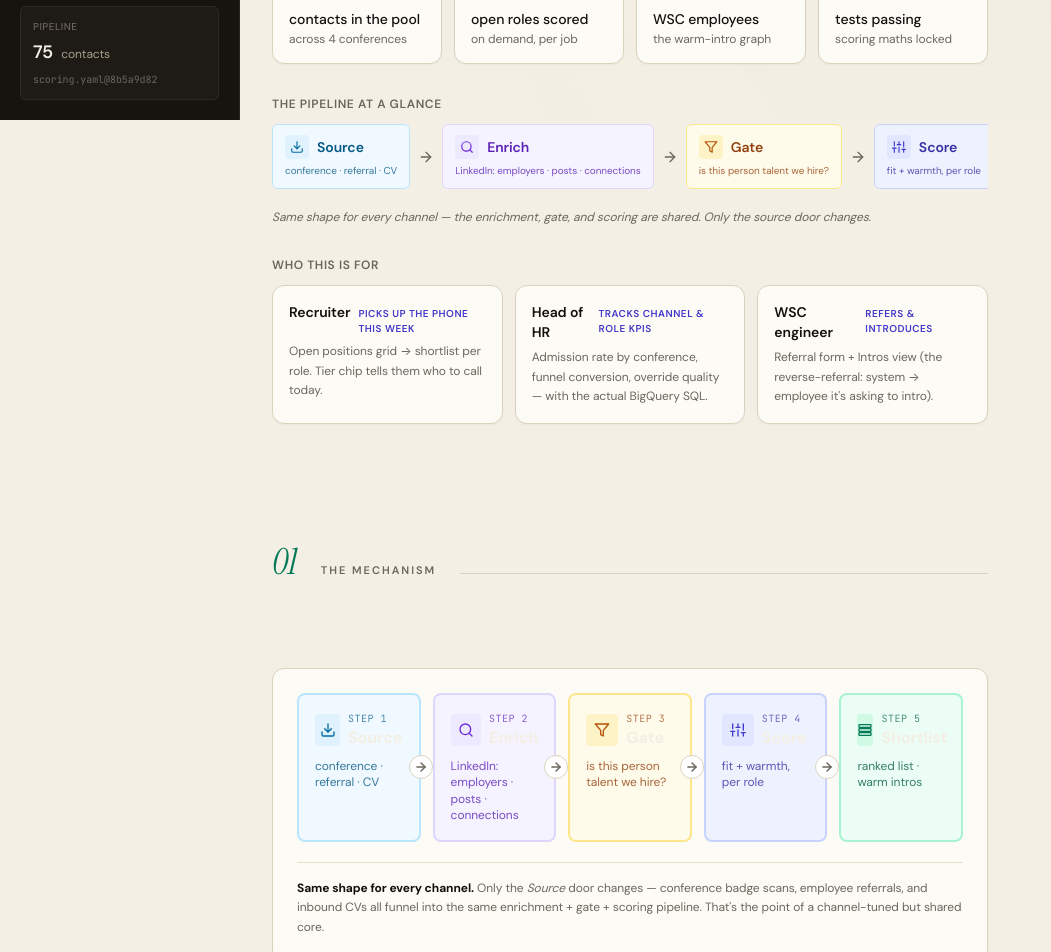
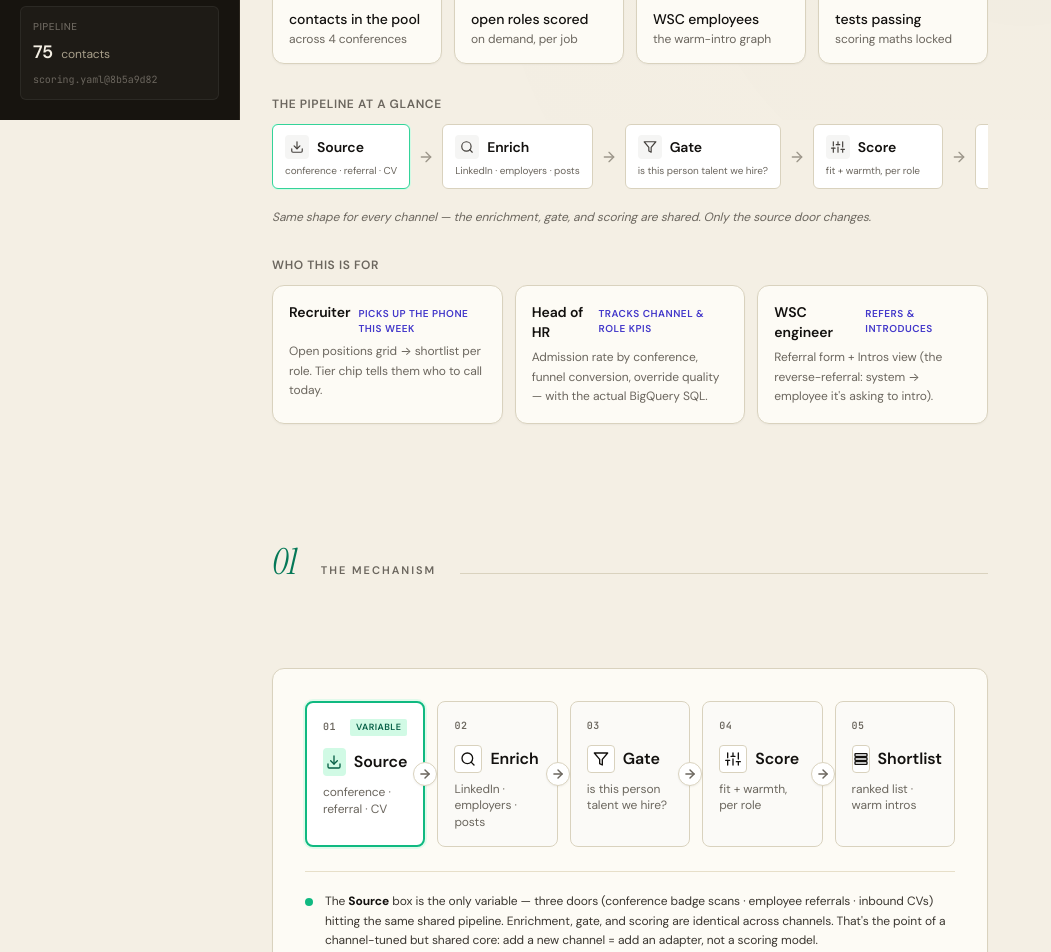
Before and after one commit to gal33k/wsc-talent-pool, a Next.js app in the folder web/: page /methodology in a window 1280 px wide. Shown: the part 680-1632 px from the top of the page, without its empty margins (0-1051 px from the left). Built offline with nearby package versions, Linux system fonts and the light colour scheme.

Commit message:
Flow diagram redesign: unified aesthetic, readable text, source distinguished as variable entry

```diff
--- a/web/app/methodology/page.tsx
+++ b/web/app/methodology/page.tsx
@@ -847,46 +847,38 @@ function DesignDoc({ pool: _pool }: { pool: ReturnType<typeof usePool>["pool"] }
  * Shared visual components
  * ============================================================================ */
 
-const BOXES = [
-  { id: "source",     label: "Source",     icon: "download" as const, tint: "sky",     hint: "conference · referral · CV" },
-  { id: "enrich",     label: "Enrich",     icon: "search"   as const, tint: "violet",  hint: "LinkedIn: employers · posts · connections" },
-  { id: "gate",       label: "Gate",       icon: "filter"   as const, tint: "amber",   hint: "is this person talent we hire?" },
-  { id: "score",      label: "Score",      icon: "sliders"  as const, tint: "indigo",  hint: "fit + warmth, per role" },
-  { id: "shortlist",  label: "Shortlist",  icon: "list"     as const, tint: "emerald", hint: "ranked list · warm intros" },
+const BOXES: Array<{
+  id: string;
+  label: string;
+  icon: React.ComponentProps<typeof Icon>["name"];
+  hint: string;
+  role: "source" | "shared";
+}> = [
+  { id: "source",    label: "Source",    icon: "download", hint: "conference · referral · CV",  role: "source" },
+  { id: "enrich",    label: "Enrich",    icon: "search",   hint: "LinkedIn · employers · posts",  role: "shared" },
+  { id: "gate",      label: "Gate",      icon: "filter",   hint: "is this person talent we hire?", role: "shared" },
+  { id: "score",     label: "Score",     icon: "sliders",  hint: "fit + warmth, per role",         role: "shared" },
+  { id: "shortlist", label: "Shortlist", icon: "list",     hint: "ranked list · warm intros",      role: "shared" },
 ];
-
-const TINT_BG: Record<string, string> = {
-  sky:     "bg-sky-50 border-sky-200 text-sky-800",
-  violet:  "bg-violet-50 border-violet-200 text-violet-800",
-  amber:   "bg-amber-50 border-amber-200 text-amber-800",
-  indigo:  "bg-indigo-50 border-indigo-200 text-indigo-800",
-  emerald: "bg-emerald-50 border-emerald-200 text-emerald-800",
-};
-
-const TINT_ICON: Record<string, string> = {
-  sky:     "bg-sky-100 text-sky-700",
-  violet:  "bg-violet-100 text-violet-700",
-  amber:   "bg-amber-100 text-amber-700",
-  indigo:  "bg-indigo-100 text-indigo-700",
-  emerald: "bg-emerald-100 text-emerald-700",
-};
 
 function MiniFlowDiagram() {
   return (
     <div className="flex items-stretch gap-2 overflow-x-auto pb-2">
       {BOXES.map((b, i) => (
         <div key={b.id} className="flex items-center gap-2 flex-shrink-0">
-          <div className={`rounded-md border px-3 py-2.5 min-w-[130px] ${TINT_BG[b.tint]}`}>
+          <div className={`rounded-md border px-3 py-2.5 min-w-[130px] bg-white ${
+            b.role === "source" ? "border-emerald-400 ring-1 ring-emerald-100" : "border-border"
+          }`}>
             <div className="flex items-center gap-2">
-              <div className={`w-6 h-6 rounded flex items-center justify-center ${TINT_ICON[b.tint]}`}>
+              <div className="w-6 h-6 rounded flex items-center justify-center bg-stone-100 text-stone-700">
                 <Icon name={b.icon} className="w-3.5 h-3.5" strokeWidth={2} />
               </div>
-              <div className="text-sm font-semibold">{b.label}</div>
+              <div className="text-sm font-semibold text-text">{b.label}</div>
             </div>
-            <div className="text-[10px] mt-1 opacity-80">{b.hint}</div>
+            <div className="text-[10px] mt-1 text-mute">{b.hint}</div>
           </div>
           {i < BOXES.length - 1 && (
-            <Icon name="arrow-right" className="w-4 h-4 text-mute flex-shrink-0" strokeWidth={2} />
+            <Icon name="arrow-right" className="w-4 h-4 text-faint flex-shrink-0" strokeWidth={2} />
           )}
         </div>
       ))}
@@ -896,34 +888,54 @@ function MiniFlowDiagram() {
 
 function FlowDiagramLarge() {
   return (
-    <div className="card p-6 bg-gradient-to-br from-slate-50 to-white">
+    <div className="card p-6 md:p-8 bg-white">
       <div className="grid grid-cols-1 md:grid-cols-5 gap-3 items-stretch">
-        {BOXES.map((b, i) => (
+        {BOXES.map((b, i) => {
+          const isSource = b.role === "source";
+          return (
             <div key={b.id} className="relative">
-            <div className={`rounded-lg border-2 p-4 h-full ${TINT_BG[b.tint]}`}>
+              <div className={`rounded-lg border p-4 h-full transition-colors ${
+                isSource
+                  ? "bg-white border-emerald-500 border-2 ring-2 ring-emerald-100/60"
+                  : "bg-stone-50/60 border-border hover:border-border-strong"
+              }`}>
+                <div className="flex items-baseline justify-between mb-3">
+                  <span className="font-mono text-[10px] uppercase tracking-wider text-mute font-semibold">
+                    {String(i + 1).padStart(2, "0")}
+                  </span>
+                  {isSource && (
+                    <span className="inline-flex items-center gap-1 text-[9px] uppercase tracking-wider font-semibold text-emerald-800 bg-emerald-100 rounded-sm px-1.5 py-0.5">
+                      variable
+                    </span>
+                  )}
+                </div>
                 <div className="flex items-center gap-2 mb-2">
-                <div className={`w-8 h-8 rounded flex items-center justify-center ${TINT_ICON[b.tint]}`}>
+                  <div className={`w-7 h-7 rounded flex items-center justify-center ${
+                    isSource ? "bg-emerald-100 text-emerald-800" : "bg-white text-text border border-border"
+                  }`}>
                     <Icon name={b.icon} className="w-4 h-4" strokeWidth={2} />
                   </div>
-                <div>
-                  <div className="text-[10px] font-mono uppercase tracking-wider opacity-70">Step {i + 1}</div>
-                  <div className="text-base font-bold">{b.label}</div>
+                  <div className="text-base font-semibold text-text">{b.label}</div>
                 </div>
-              </div>
-              <div className="text-xs opacity-80 leading-snug">{b.hint}</div>
+                <div className="text-xs text-mute leading-snug">{b.hint}</div>
               </div>
               {i < BOXES.length - 1 && (
-              <div className="hidden md:flex absolute top-1/2 -right-3 -translate-y-1/2 z-10 w-6 h-6 rounded-full bg-white border border-border items-center justify-center">
+                <div className="hidden md:flex absolute top-1/2 -right-3 -translate-y-1/2 z-10 w-6 h-6 rounded-full bg-white border border-border items-center justify-center shadow-sm">
                   <Icon name="arrow-right" className="w-3.5 h-3.5 text-mute" strokeWidth={2.5} />
                 </div>
               )}
             </div>
-        ))}
+          );
+        })}
       </div>
-      <div className="mt-5 pt-4 border-t border-border-faint text-xs text-mute leading-relaxed">
-        <strong className="text-text">Same shape for every channel.</strong> Only the <em>Source</em> door
-        changes — conference badge scans, employee referrals, and inbound CVs all funnel into the same
-        enrichment + gate + scoring pipeline. That's the point of a channel-tuned but shared core.
+      <div className="mt-6 pt-5 border-t border-border-faint text-xs text-dim leading-relaxed flex items-start gap-3">
+        <span className="inline-block w-2 h-2 rounded-full bg-emerald-500 mt-1.5 flex-shrink-0" />
+        <div>
+          The <strong className="text-text">Source</strong> box is the only variable — three doors
+          (conference badge scans · employee referrals · inbound CVs) hitting the same shared pipeline.
+          Enrichment, gate, and scoring are identical across channels. That's the point of a
+          channel-tuned but shared core: add a new channel = add an adapter, not a scoring model.
+        </div>
       </div>
     </div>
   );
```
Lines whose indentation alone changed are shown as unchanged.
